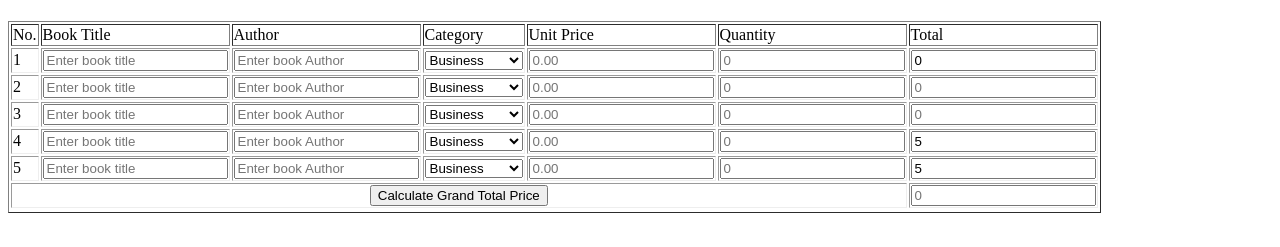
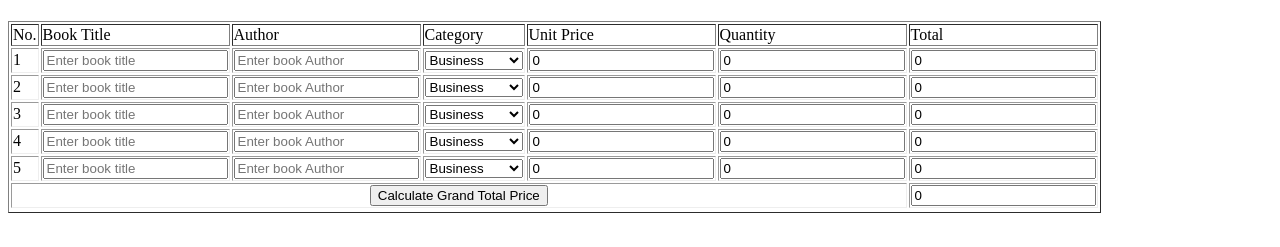
Before and after one commit to NijjohUnno/jstrial, a plain HTML site: page inn.html in a window 1280 px wide. Shown: the part 59-306 px from the top of the page. Drawn offline with Linux system fonts and the light colour scheme.

Commit message:
Update to be able to calculate

```diff
--- a/inn.html
+++ b/inn.html
@@ -40,14 +40,15 @@
             placeholder="0.00"
             min="0"
             id="txt1"
+               value="0"
             onchange="setDecimal(this)"
           />
         </td>
         <td>
-          <input type="number" step="0" placeholder="0" min="0" id="txt2" />
+          <input type="number" step="0"     value="0" placeholder="0" min="0" id="txt2" />
         </td>
         <td>
-          <input type="number" id="txt3" value="0" readonly />
+          <input type="number" id="txt3"    value="0" readonly />
         </td>
       </tr>
       <tr class="rrr">
@@ -68,14 +69,15 @@
             placeholder="0.00"
             min="0"
             id="txt4"
+               value="0"
             onchange="setDecimal(this)"
           />
         </td>
         <td>
-          <input type="number" step="0" placeholder="0" min="0" id="txt5" />
+          <input type="number" step="0"     value="0" placeholder="0" min="0" id="txt5" />
         </td>
         <td>
-          <input type="number" placeholder="0"  id="txt6" readonly />
+          <input type="number" placeholder="0"     value="0"  id="txt6" readonly />
         </td>
       </tr>
       <tr class="rrr">
@@ -96,14 +98,15 @@
             placeholder="0.00"
             min="0"
             id="txt7"
+               value="0"
             onchange="setDecimal(this)"
           />
         </td>
         <td>
-          <input type="number" step="0" placeholder="0" min="0" id="txt8" />
+          <input type="number" step="0" placeholder="0"     value="0" min="0" id="txt8" />
         </td>
         <td>
-          <input type="number" placeholder="0"  id="txt9" readonly />
+          <input type="number" placeholder="0"     value="0"  id="txt9" readonly />
         </td>
       </tr>
       <tr class="rrr">
@@ -122,21 +125,21 @@
           <input
             type="number"
             placeholder="0.00"
+               value="0"
             min="0"
             id="txt10"
             onchange="setDecimal(this)"
           />
         </td>
         <td>
-          <input type="number" step="0" placeholder="0" min="0" id="txt11" />
+          <input type="number" step="0" placeholder="0"     value="0" min="0" id="txt11" />
         </td>
         <td>
           <input
             type="number"
-            value="5"
             placeholder="0"
-            value="5"
             id="txt12"
+               value="0"
             readonly
           />
         </td>
@@ -156,17 +159,18 @@
         <td>
           <input
             type="number"
-            placeholder="0.00"
+            placeholder="0"
+            value="0"
             min="0"
             id="txt13"
             onchange="setDecimal(this)"
           />
         </td>
         <td>
-          <input type="number" step="0" placeholder="0" min="0" id="txt14" />
+          <input type="number" step="0" placeholder="0" min="0"     value="0" id="txt14" />
         </td>
         <td>
-          <input type="number" placeholder="0" id="txt15" value="5"  readonly />
+          <input type="number" placeholder="0" id="txt15"      value="0" readonly />
         </td>
       </tr>
       <tr class="rrr">
@@ -178,7 +182,7 @@
           />
         </th>
         <td>
-          <input type="number" placeholder="0" id="txt16" readonly />
+          <input type="number" placeholder="0"     value="0" id="txt16" readonly />
         </td>
       </tr>
       <tr></tr>
@@ -197,6 +201,9 @@
         var txtnum13 = document.getElementById("txt13").value;
         var txtnum14 = document.getElementById("txt14").value;
         var txtnum16 = document.getElementById("txt16").value;
+
+
+
 
 
         var result = parseFloat(txtnum1) * parseFloat(txtnum2);
@@ -220,7 +227,7 @@
         document.getElementById("txt15").value = result4.toFixed(2);
 
         var result5 = result + result1 + result2 + result3 + result4;
-console.log(result5);
+
         document.getElementById("txt16").value = result5.toFixed(2);
       }
       function setDecimal(input) {
```
